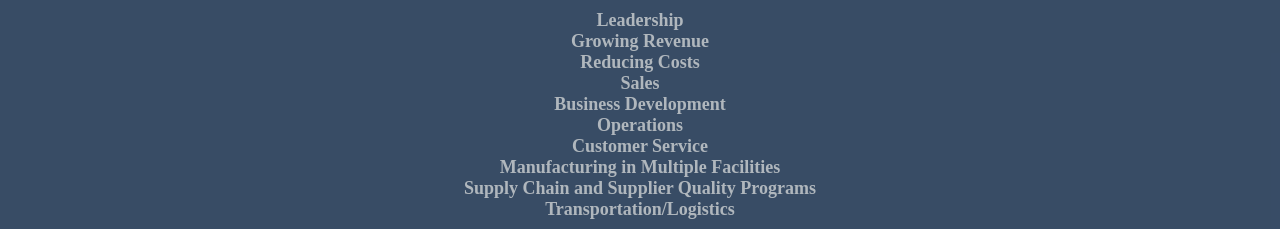
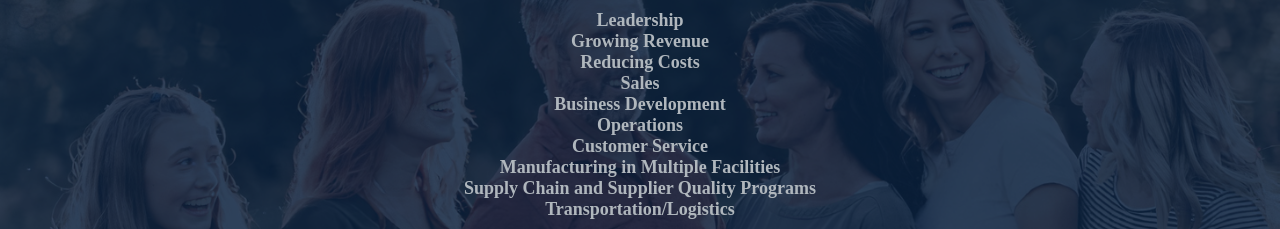
Before and after one commit to renanmbs/brandon_bingham, a plain HTML site: page index.html in a window 1280 px wide. Shown: the part 202-431 px from the top of the page. Drawn offline with Linux system fonts and the light colour scheme; the site is published under a folder, as on GitHub Pages, so addresses that start at the root find nothing.

Commit message:
July 10 2022

```diff
--- a/css/stylesheet.css
+++ b/css/stylesheet.css
@@ -78,7 +78,7 @@ section {
      /* Preserve aspet ratio */
     overflow: hidden;
     position: relative;
-    background-image: url("/image/home.png");
+    background-image: url('../image/home.png');
     background-repeat: no-repeat;
     background-size: cover;
     text-align: center;
```
